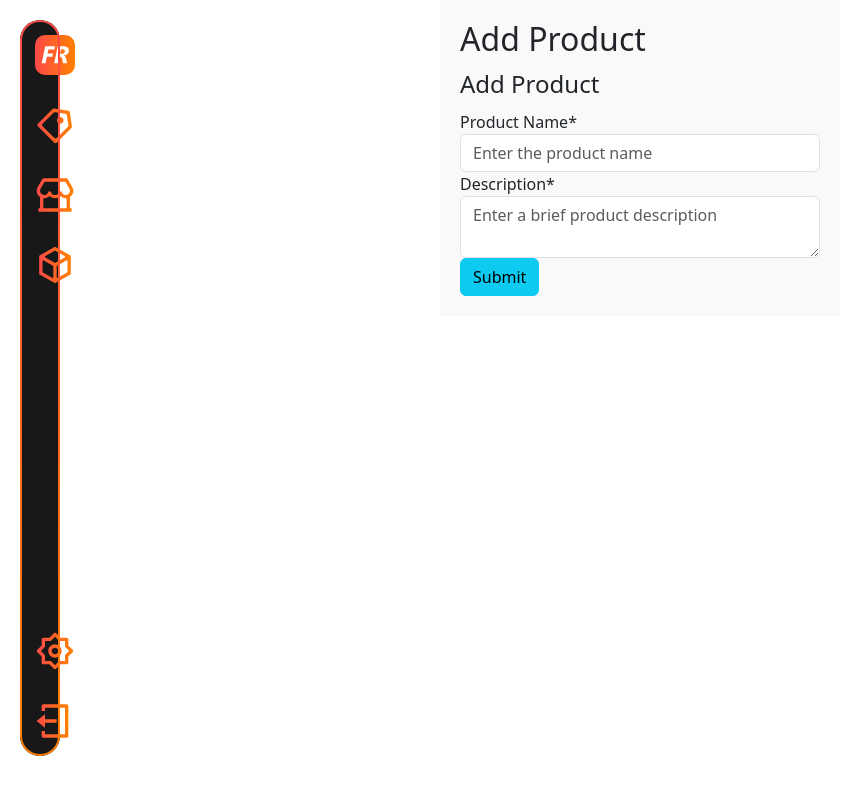
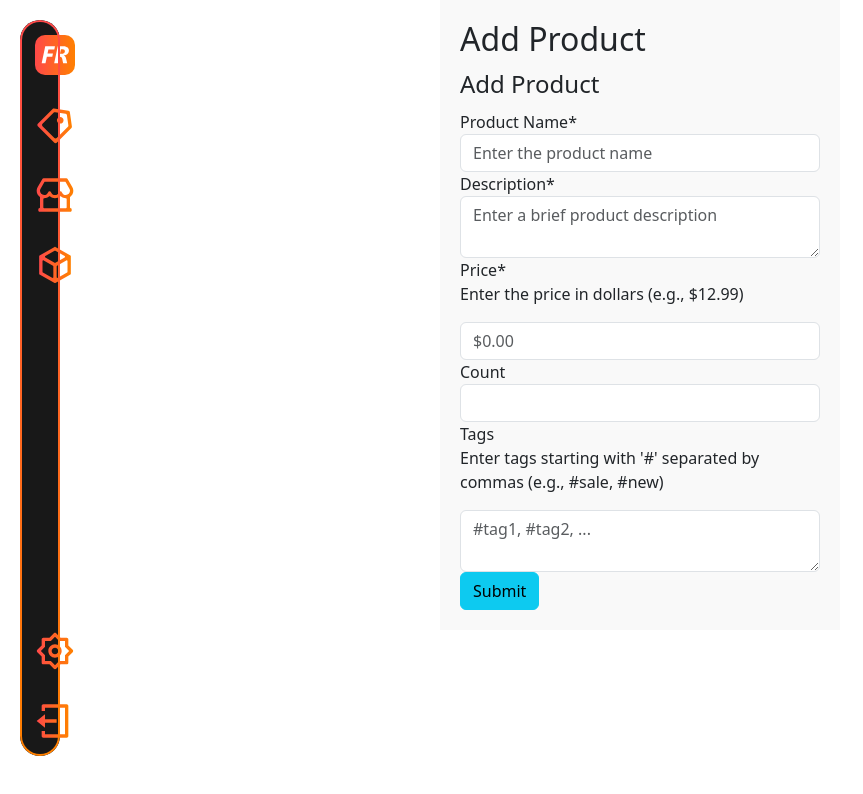
Before and after one commit to Andrewtomp/Software-Engineering, a React (Create React App) app in the folder front-runner/: page /add-product in a window 1280 px wide. Shown: the top 794 px of the page, without its empty margins (0-863 px from the left). Built offline with nearby package versions, Linux system fonts and the light colour scheme; what ag-grid-community would draw is missing.

Commit message:
updated product form with all needed fields

```diff
--- a/front-runner/src/components/ProductForm.js
+++ b/front-runner/src/components/ProductForm.js
@@ -17,8 +17,25 @@ const schema = {
       type: 'string',
       title: 'Description',
     },
+    price: {
+      type: "string",
+      title: "Price",
+      description: "Enter the price in dollars (e.g., $12.99)",
+      pattern: "^(\\$)?\\d+(\\.\\d{2})?$" // Optional $ at start, then digits, then a decimal with two digits
+    },
+    count: {
+      type: "integer",
+      title: "Count",
+      minimum: 0
+    },
+    tags: {
+      type: "string",
+      title: "Tags",
+      description: "Enter tags starting with '#' separated by commas (e.g., #sale, #new)",
+      pattern: "^(#\\w+(,\\s*#\\w+)*)?$" // Optional: validate comma-separated tags that start with #
+    },
   },
-  required: ['productName', 'description'], // Make both fields required
+  required: ['productName', 'description', 'price'], // Make both fields required
 };
 
 // Define the UI Schema for the form fields (optional customization)
@@ -29,6 +46,17 @@ const uiSchema = {
   description: {
     'ui:widget': 'textarea', // Allows multiline input
     'ui:placeholder': 'Enter a brief product description',
+  },
+  price: {
+    "ui:widget": "text",
+    "ui:placeholder": "$0.00"
+  },
+  count: {
+    "ui:widget": "updown" // Provides a spinner widget, or you can use "number" for a standard input field.
+  },
+  tags: {
+    "ui:widget": "textarea", // Alternatively, you could create a custom widget for tag entry.
+    "ui:placeholder": "#tag1, #tag2, ..."
   },
 };
 
```
